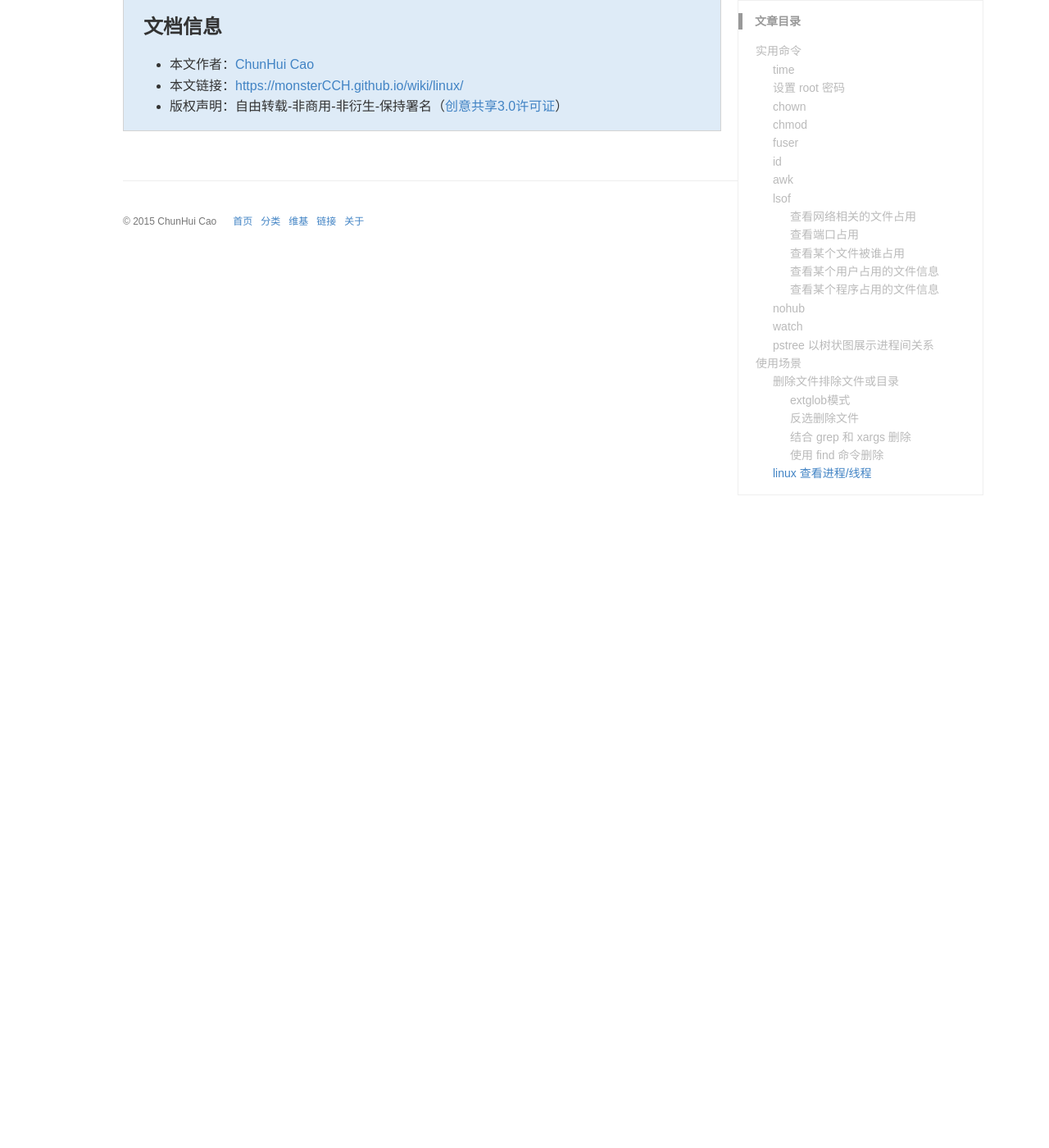
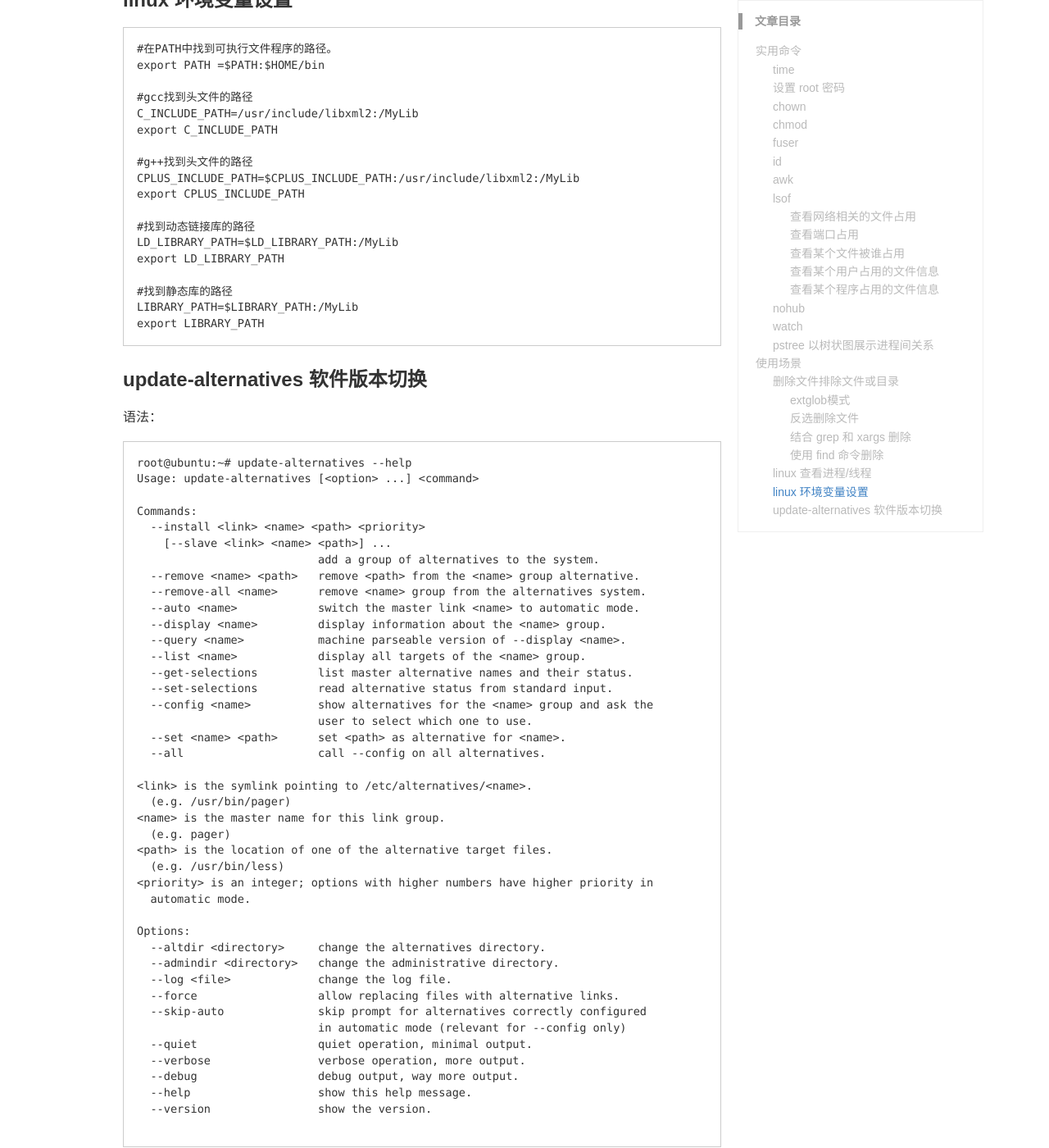
Before and after one commit to monsterCCH/monsterCCH.github.io, a Jekyll site: the page built from _wiki/linux.md, in a window 1280 px wide and 1400 px high, scrolled down 5869 px. Shown: the whole window at 82% size. Built offline with Jekyll 4.4.1, drawn with Linux system fonts in a browser that asks for light colours; some web fonts are replaced; comment, search, counter and statistics services are not loaded; a style sheet for code colours, icons or effects is not loaded.

Commit message:
wiki linux.md update draft ubuntu_use_recorder.md update

````diff
--- a/_wiki/linux.md
+++ b/_wiki/linux.md
@@ -271,3 +271,74 @@ find ./ -name '[^k][^e][^e][^p]*' | xargs rm -rf
 ps -T -p <pid>
 top -H -p <pid>
 ```
+
+### linux 环境变量设置
+
+```shell
+#在PATH中找到可执行文件程序的路径。
+export PATH =$PATH:$HOME/bin
+
+#gcc找到头文件的路径
+C_INCLUDE_PATH=/usr/include/libxml2:/MyLib
+export C_INCLUDE_PATH
+
+#g++找到头文件的路径
+CPLUS_INCLUDE_PATH=$CPLUS_INCLUDE_PATH:/usr/include/libxml2:/MyLib
+export CPLUS_INCLUDE_PATH
+
+#找到动态链接库的路径
+LD_LIBRARY_PATH=$LD_LIBRARY_PATH:/MyLib
+export LD_LIBRARY_PATH
+
+#找到静态库的路径
+LIBRARY_PATH=$LIBRARY_PATH:/MyLib
+export LIBRARY_PATH
+```
+
+### update-alternatives 软件版本切换
+
+语法：
+```shell
+root@ubuntu:~# update-alternatives --help
+Usage: update-alternatives [<option> ...] <command>
+
+Commands:
+  --install <link> <name> <path> <priority>
+    [--slave <link> <name> <path>] ...
+                           add a group of alternatives to the system.
+  --remove <name> <path>   remove <path> from the <name> group alternative.
+  --remove-all <name>      remove <name> group from the alternatives system.
+  --auto <name>            switch the master link <name> to automatic mode.
+  --display <name>         display information about the <name> group.
+  --query <name>           machine parseable version of --display <name>.
+  --list <name>            display all targets of the <name> group.
+  --get-selections         list master alternative names and their status.
+  --set-selections         read alternative status from standard input.
+  --config <name>          show alternatives for the <name> group and ask the
+                           user to select which one to use.
+  --set <name> <path>      set <path> as alternative for <name>.
+  --all                    call --config on all alternatives.
+
+<link> is the symlink pointing to /etc/alternatives/<name>.
+  (e.g. /usr/bin/pager)
+<name> is the master name for this link group.
+  (e.g. pager)
+<path> is the location of one of the alternative target files.
+  (e.g. /usr/bin/less)
+<priority> is an integer; options with higher numbers have higher priority in
+  automatic mode.
+
+Options:
+  --altdir <directory>     change the alternatives directory.
+  --admindir <directory>   change the administrative directory.
+  --log <file>             change the log file.
+  --force                  allow replacing files with alternative links.
+  --skip-auto              skip prompt for alternatives correctly configured
+                           in automatic mode (relevant for --config only)
+  --quiet                  quiet operation, minimal output.
+  --verbose                verbose operation, more output.
+  --debug                  debug output, way more output.
+  --help                   show this help message.
+  --version                show the version.
+
+```
````
Also changed, not shown: _drafts/ubuntu_use_recorder.md (+27 -0 lines).
